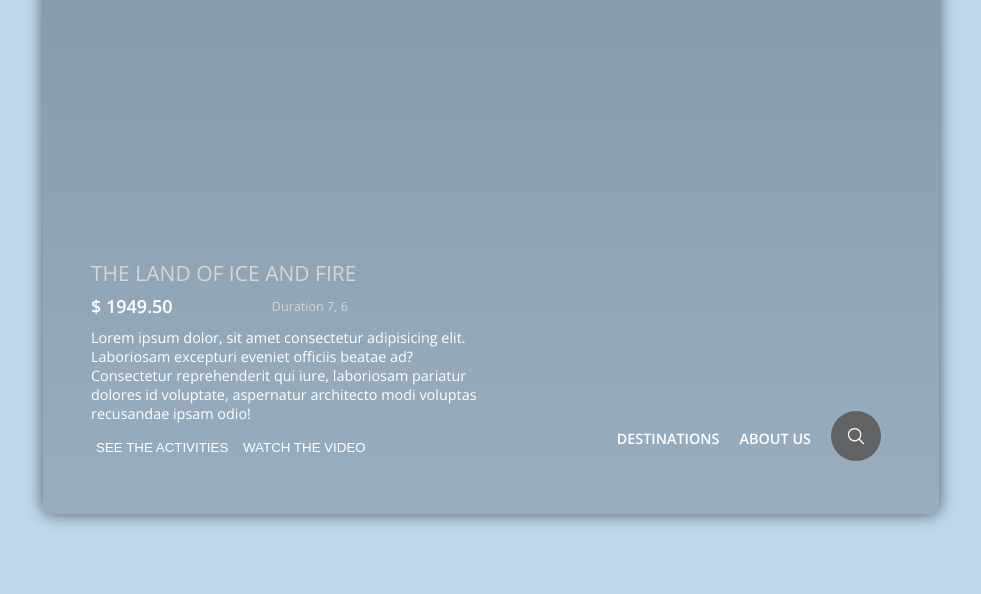
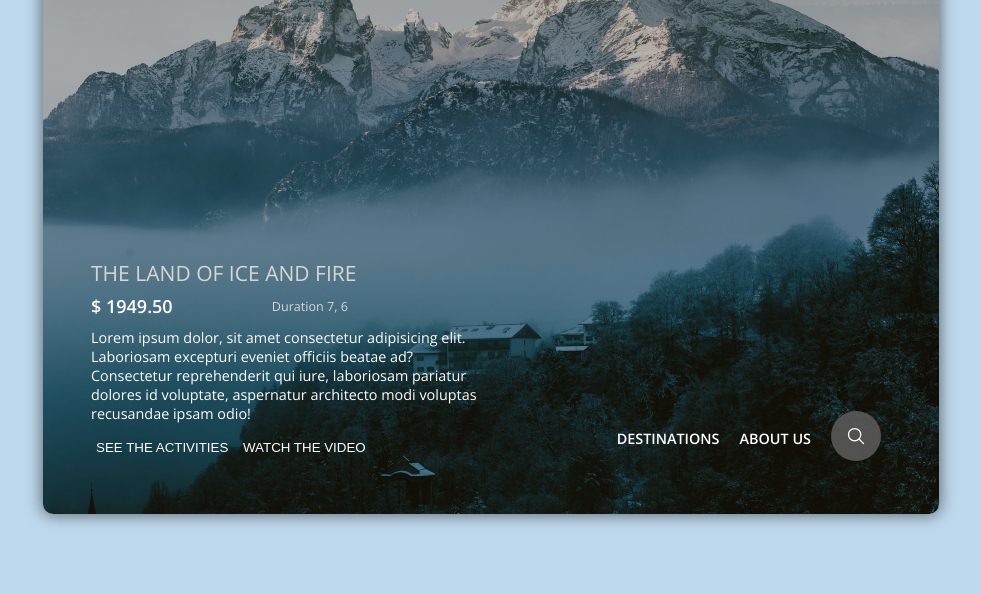
Before and after one commit to omarijalagania/scss-tours, a plain HTML site: page index.html in a window 1280 px wide. Shown: the part 206-800 px from the top of the page, without its empty margins (149-1130 px from the left). Drawn offline with nearby package versions, Linux system fonts and the light colour scheme; the site is published under a folder, as on GitHub Pages, so addresses that start at the root find nothing.

Commit message:
image fix

```diff
--- a/style.scss
+++ b/style.scss
@@ -21,7 +21,7 @@ body {
 .header {
     position: relative;
     background:
-    linear-gradient(rgba(0,0,0,0.3), rgba(0,0,0,0.2)), url(/images/background.jpg);
+    linear-gradient(rgba(0,0,0,0.3), rgba(0,0,0,0.2)), url(./images/background.jpg);
     background-position: top center;
     background-size: cover;
     background-repeat: no-repeat;
```
Also changed, not shown: style.css, 1 other file.
